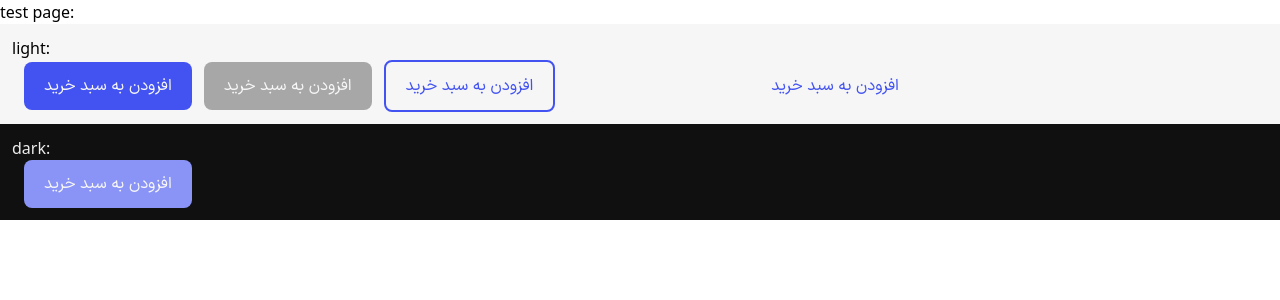
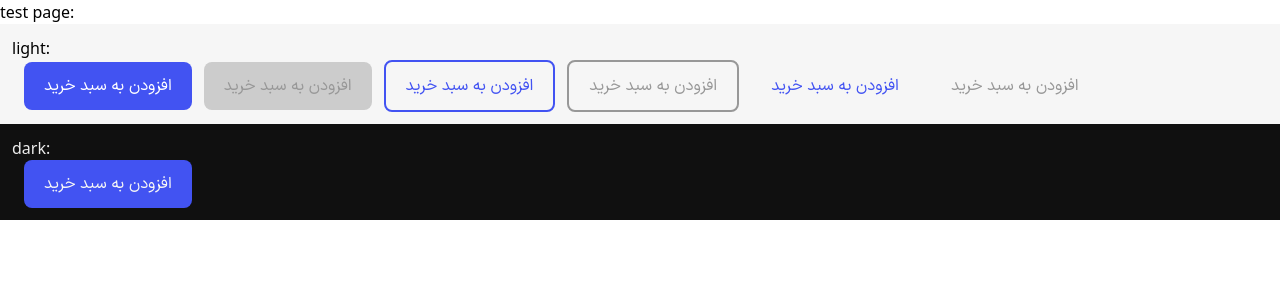
Before and after one commit to hani-jahan/Nuxtjs-tailwind, a Nuxt app: page / in a window 1280 px wide. Shown: the top 300 px of the page. Built offline with nearby package versions, Linux system fonts and the light colour scheme.

Commit message:
changed some colors

```diff
--- a/tailwind.config.js
+++ b/tailwind.config.js
@@ -10,6 +10,7 @@ export default {
       },
     },
 
+    // --------------LIGHT COLORS--------------
     colors: {
       transparent: 'transparent',
       current: 'currentColor',
@@ -37,7 +38,7 @@ export default {
           DEFAULT: 'var(--color-blue-500)',
           hover: 'var(--color-blue-700)',
           active: 'var(--color-blue-900)',
-          disable: 'var(--color-argent-40)',
+          disable: 'var(--color-argent-25)',
         },
         var: {
           DEFAULT: 'var(--color-blue-100)',
@@ -48,16 +49,16 @@ export default {
       },
       onPrimary: {
         main: {
-          DEFAULT: 'var(--color-argent-5)',
+          DEFAULT: 'var(--color-argent-0)',
           hover: 'var(--color-blue-100)',
-          active: 'var(--color-argent-5)',
-          disable: 'var(--color-argent-5)',
+          active: 'var(--color-blue-100)',
+          disable: 'var(--color-argent-45)',
         },
         var: {
           DEFAULT: 'var(--color-blue-500)',
-          hover: 'var(--color-blue-100)',
-          active: 'var(--color-argent-5)',
-          disable: 'var(--color-argent-5)',
+          hover: 'var(--color-blue-700)',
+          active: 'var(--color-blue-900)',
+          disable: 'var(--color-argent-45)',
         },
       },
 
@@ -124,6 +125,7 @@ export default {
       info: 'var(--color-sky-500)',
       onInfo: 'var(--color-argent-5)',
 
+      // --------------DARK COLORS--------------
       dark: {
         surface: {
           bright: 'var(--color-carbon-95)',
@@ -145,7 +147,7 @@ export default {
 
         primary: {
           main: {
-            DEFAULT: 'var(--color-blue-300)',
+            DEFAULT: 'var(--color-blue-500)',
             hover: 'var(--color-blue-100)',
             active: 'var(--color-argent-5)',
             disable: 'var(--color-argent-40)',
@@ -236,10 +238,11 @@ export default {
         onInfo: 'var(--color-argent-5)',
       },
     },
-
+    // --------------TYPOGRAPHY--------------
     fontFamily: {
       iranSans: ['IranSans'],
     },
+
   },
   plugins: [],
 };
```
